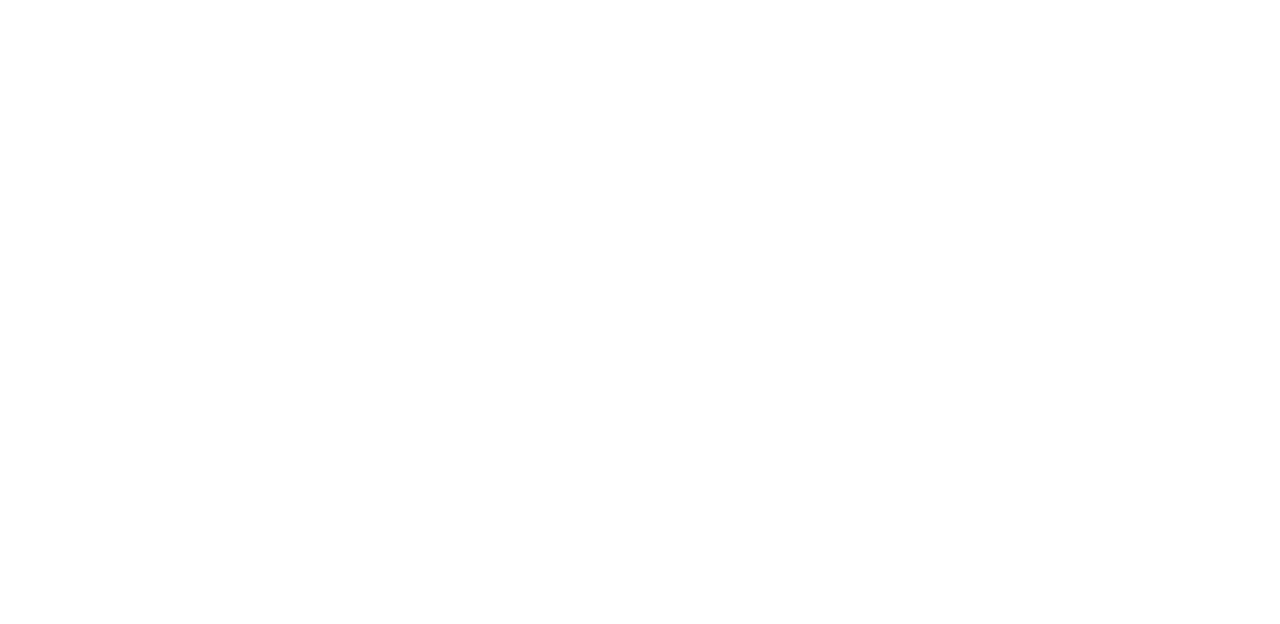
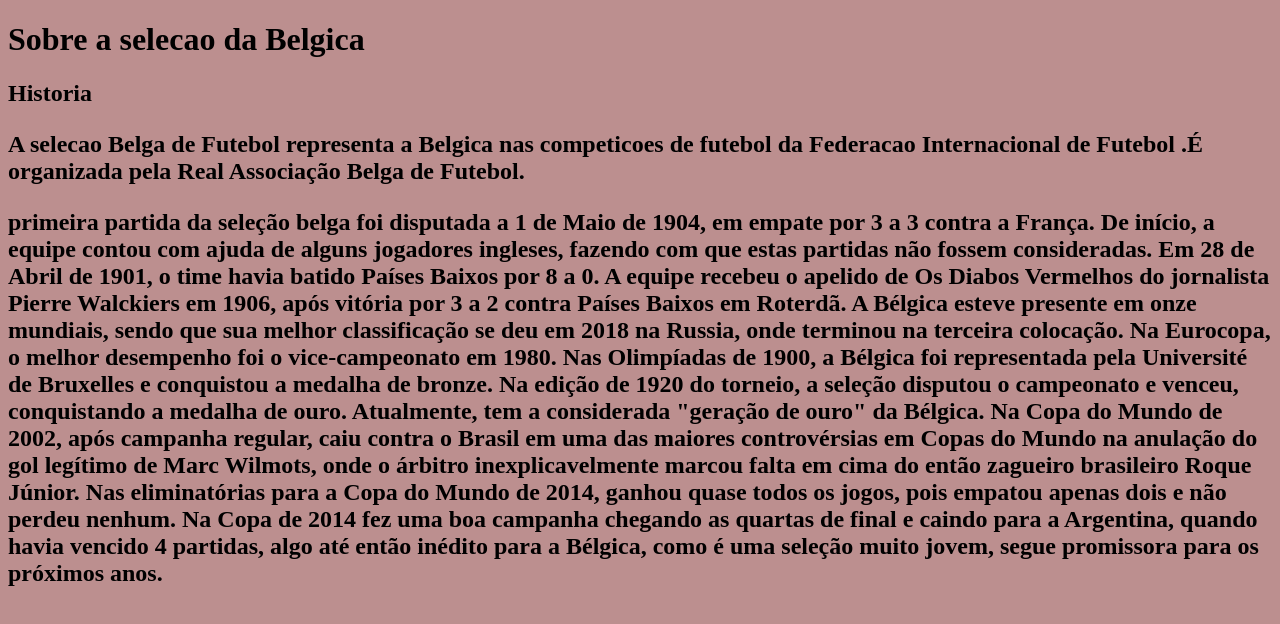
Before and after one commit to Kawanecristine/web-, a plain HTML site: page index.html in a window 1280 px wide. Drawn offline with Linux system fonts and the light colour scheme.

Commit message:
Update index.html

```diff
--- a/index.html
+++ b/index.html
@@ -4,4 +4,22 @@
 		<meta charset="UTF-8">
 		<title>Pagina da Belgica</title>
 		<style>
-			body
+			body{background-color:#BC8F8F;}
+			img {width: 650;
+				 height:700;}
+        </style>
+    </head>
+    <body>
+    	<h1>Sobre a selecao da Belgica</h1>
+        <h2>Historia
+    	<p>A selecao Belga de Futebol representa a Belgica nas competicoes de futebol da Federacao Internacional de Futebol .É organizada pela Real Associação Belga de Futebol.
+
+        <p> primeira partida da seleção belga foi disputada a 1 de Maio de 1904, em empate por 3 a 3 contra a França. De início, a equipe contou com ajuda de alguns jogadores ingleses, fazendo com que estas partidas não fossem consideradas. Em 28 de Abril de 1901, o time havia batido Países Baixos por 8 a 0.
+
+A equipe recebeu o apelido de Os Diabos Vermelhos do jornalista Pierre Walckiers em 1906, após vitória por 3 a 2 contra Países Baixos em Roterdã.
+
+A Bélgica esteve presente em onze mundiais, sendo que sua melhor classificação se deu em 2018 na Russia, onde terminou na terceira colocação. Na Eurocopa, o melhor desempenho foi o vice-campeonato em 1980.
+
+Nas Olimpíadas de 1900, a Bélgica foi representada pela Université de Bruxelles e conquistou a medalha de bronze. Na edição de 1920 do torneio, a seleção disputou o campeonato e venceu, conquistando a medalha de ouro. Atualmente, tem a considerada "geração de ouro" da Bélgica. Na Copa do Mundo de 2002, após campanha regular, caiu contra o Brasil em uma das maiores controvérsias em Copas do Mundo na anulação do gol legítimo de Marc Wilmots, onde o árbitro inexplicavelmente marcou falta em cima do então zagueiro brasileiro Roque Júnior.
+
+Nas eliminatórias para a Copa do Mundo de 2014, ganhou quase todos os jogos, pois empatou apenas dois e não perdeu nenhum. Na Copa de 2014 fez uma boa campanha chegando as quartas de final e caindo para a Argentina, quando havia vencido 4 partidas, algo até então inédito para a Bélgica, como é uma seleção muito jovem, segue promissora para os próximos anos.</p>
```
